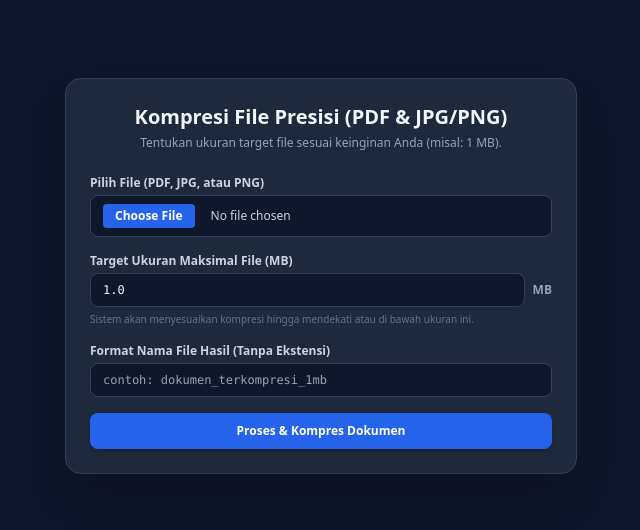
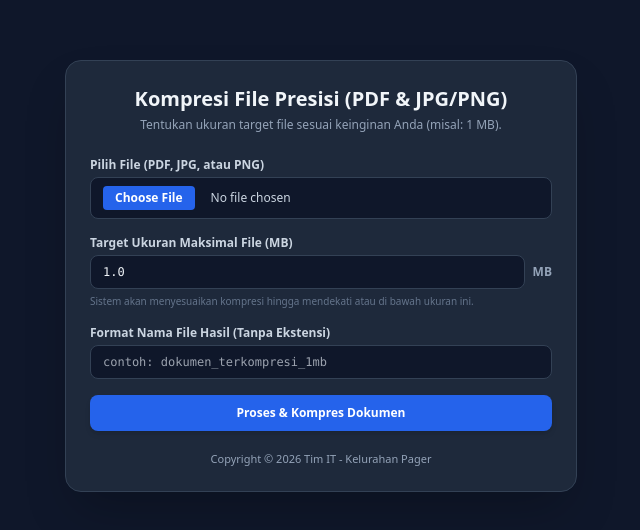
Before and after one commit to kelurahanpagerpky-app/compressed-file, a plain HTML site: page index.html in a window 1280 px wide. Shown: the part 124-654 px from the top of the page, without its empty margins (319-959 px from the left). Drawn offline with nearby package versions, Linux system fonts and the light colour scheme.

Commit message:
Update index.html

```diff
--- a/index.html
+++ b/index.html
@@ -41,6 +41,10 @@
             <button type="submit" id="btn-process" class="w-full bg-blue-600 hover:bg-blue-700 text-white font-bold py-2.5 rounded-lg transition shadow-md">
                 Proses & Kompres Dokumen
             </button>
+            <!-- Copyright Tim IT Kelurahan Pager -->
+            <div class="text-center pt-1">
+                <p class="text-[11px] text-slate-400 font-medium">Copyright © 2026 Tim IT - Kelurahan Pager</p>
+            </div>
         </form>
 
         <div id="result-section" class="hidden pt-4 border-t border-slate-700 text-center space-y-3">
```
